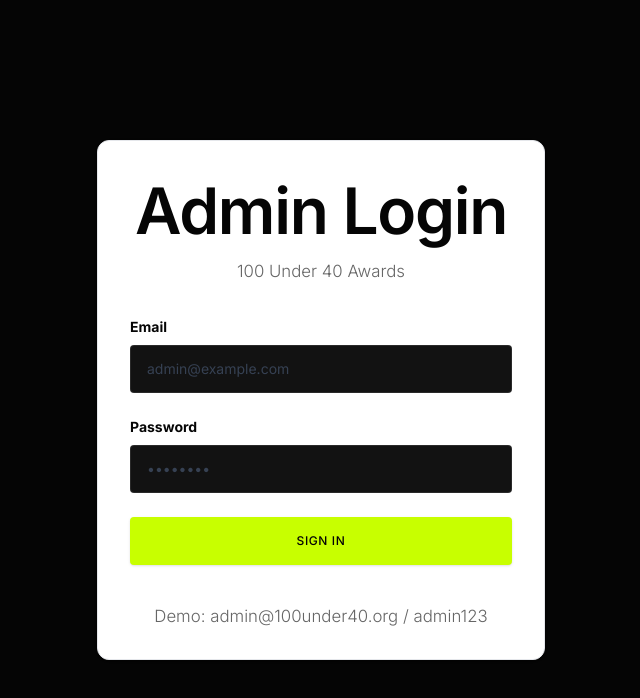
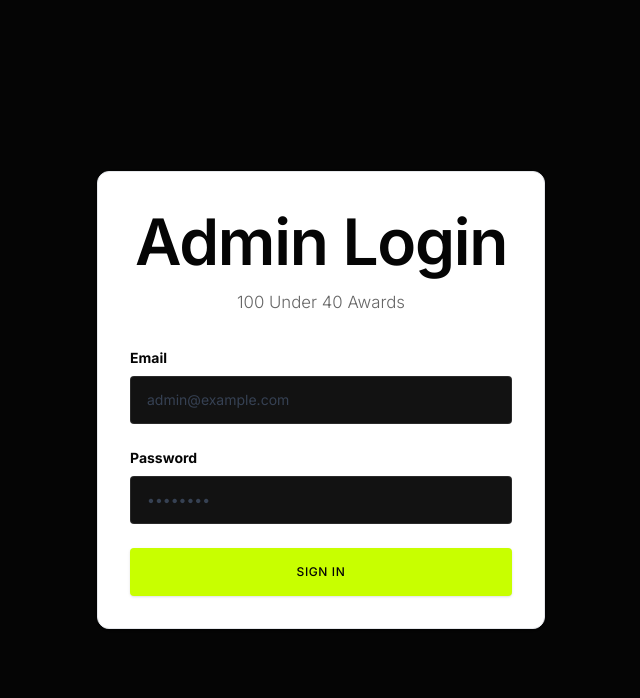
Before and after one commit to muwagunprecious/100under40, a Next.js app: page /admin/login in a window 1280 px wide. Shown: the top 698 px of the page, without its empty margins (319-959 px from the left). Built offline with nearby package versions, Linux system fonts and the light colour scheme.

Commit message:
chore: remove demo admin credentials from login page

```diff
--- a/app/admin/login/page.tsx
+++ b/app/admin/login/page.tsx
@@ -78,9 +78,6 @@ export default function AdminLoginPage() {
                             Sign In
                         </Button>
 
-                        <p className="text-xs text-center text-gray-500 mt-4">
-                            Demo: admin@100under40.org / admin123
-                        </p>
                     </form>
                 </CardContent>
             </Card>
```
